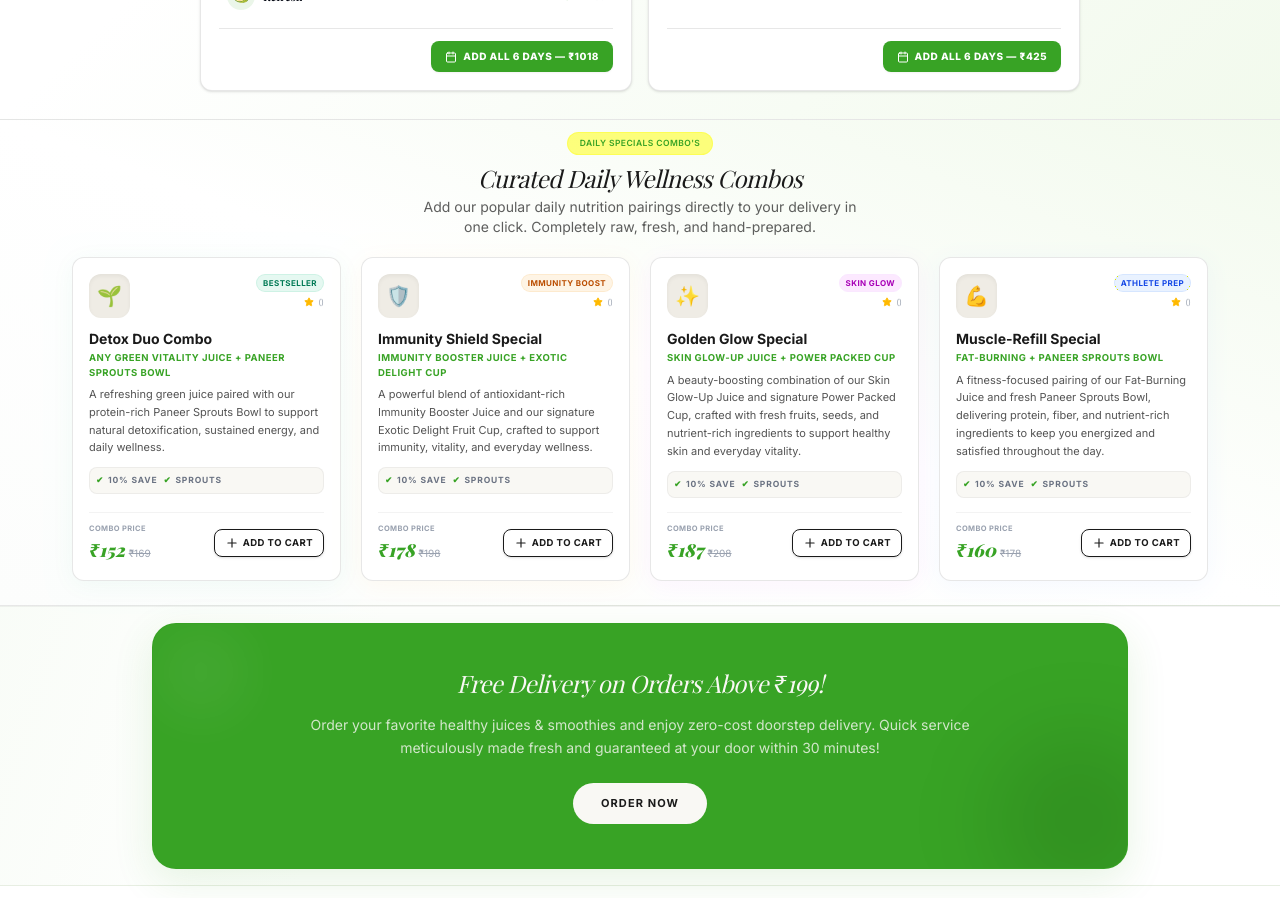
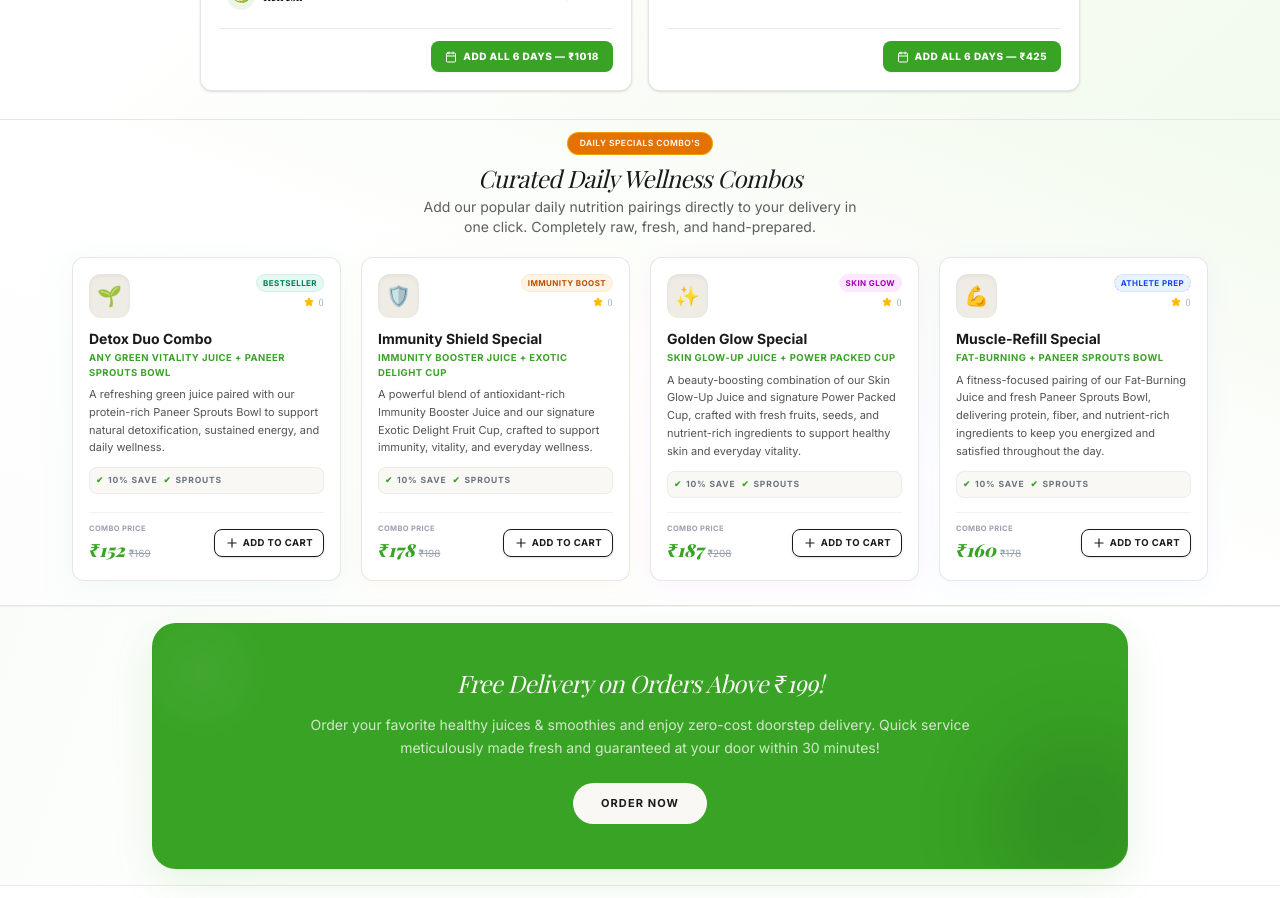
Before and after one commit to FresCohealthcraft/FrescohealthcraftPuneOfficial-, a React (Vite) app: page / in a window 1280 px wide. Shown: the part 2080-2978 px from the top of the page. Built offline with nearby package versions, Linux system fonts and the light colour scheme; a web font is replaced by a local one.

Commit message:
Update SpecialOffers.tsx

```diff
--- a/src/components/SpecialOffers.tsx
+++ b/src/components/SpecialOffers.tsx
@@ -87,7 +87,7 @@ export default function SpecialOffers({ onAddToCartDirectly }: SpecialOffersProp
       <div className="max-w-7xl mx-auto px-4 sm:px-6 lg:px-8 text-center">
 
         {/* Special Offers Badge */}
-        <div className="inline-flex items-center justify-center border border-[#FFFF00]/30 text-[#38A325] bg-[#FFFF00]/50 px-3 py-1 rounded-full text-[8.5px] font-semibold uppercase tracking-wider mb-2">
+        <div className="inline-flex items-center justify-center border border-[#FFFF00]/30 text-[#ffffff] bg-[#e47200]/100 px-3 py-1 rounded-full text-[8.5px] font-semibold uppercase tracking-wider mb-2">
           Daily Specials Combo's
         </div>
 
```
